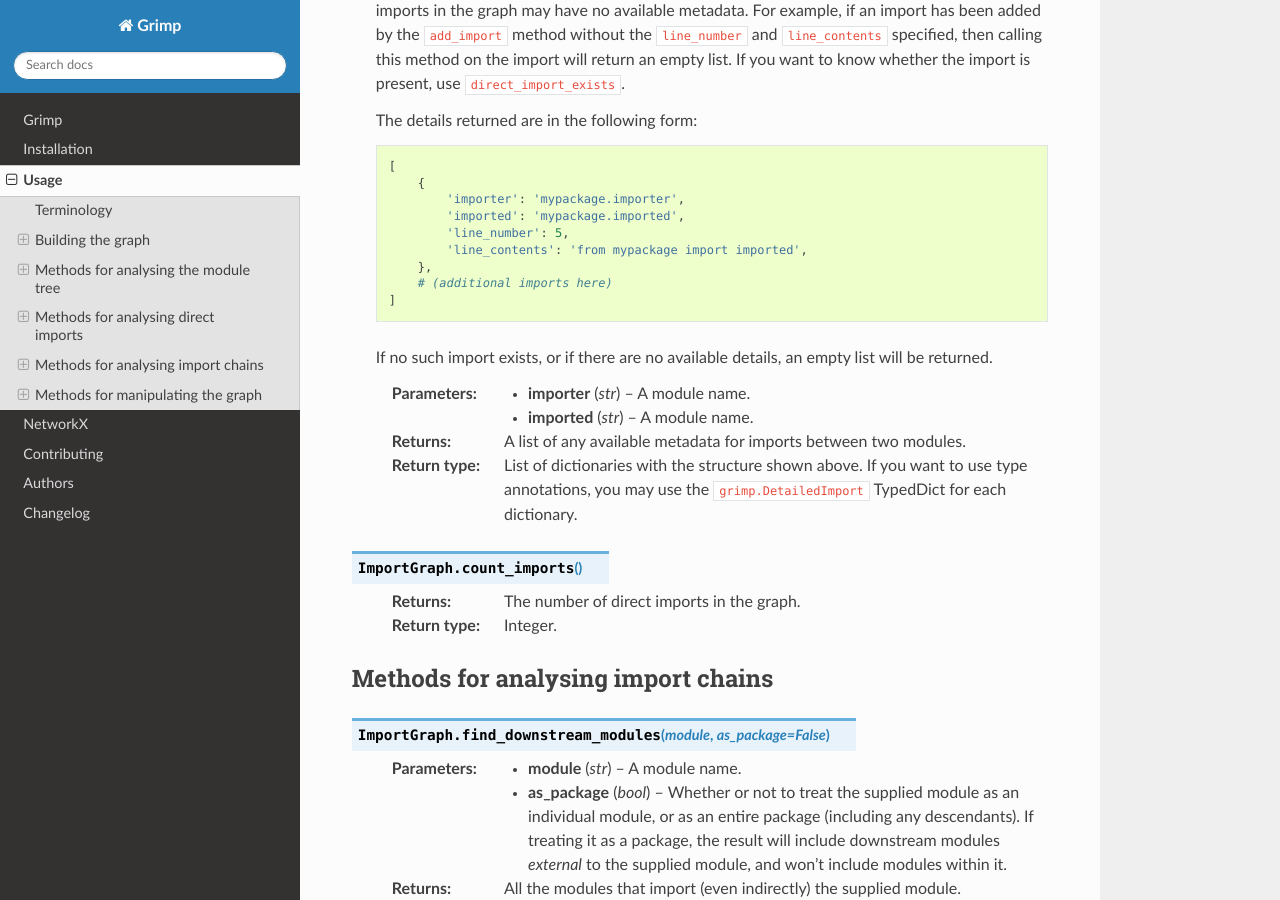
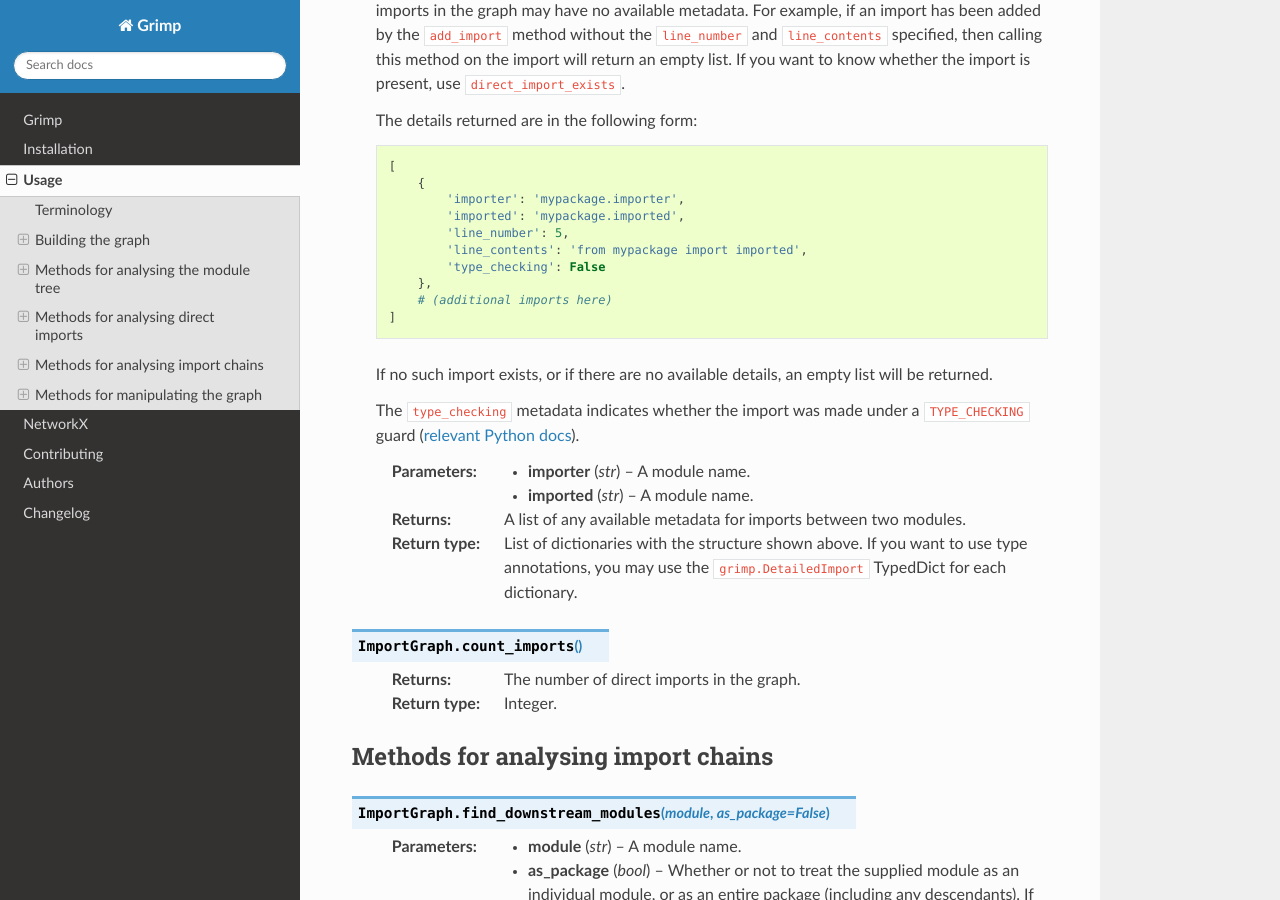
Before and after one commit to seddonym/grimp, a Sphinx documentation site: the page built from docs/usage.rst, in a window 1280 px wide and 900 px high, scrolled down 3240 px. Built offline with Sphinx 7.4.7 and the Read the Docs theme 2.0.0, drawn with Linux system fonts in a browser that asks for light colours.

Commit message:
Update documentation

```diff
--- a/CHANGELOG.rst
+++ b/CHANGELOG.rst
@@ -1,6 +1,11 @@
 
 Changelog
 =========
+
+latest
+------
+
+* Add type_checking metadata to get_import_details.
 
 2.2 (2023-1-5)
 --------------
--- a/README.rst
+++ b/README.rst
@@ -75,6 +75,7 @@ You may now use the graph object to analyse the package. Some examples::
             'imported': 'somepackage.baz',
             'line_number': 5,
             'line_contents': 'from . import baz',
+            'type_checking': False
         },
     ]
 
--- a/docs/usage.rst
+++ b/docs/usage.rst
@@ -149,11 +149,14 @@ Methods for analysing direct imports
                 'imported': 'mypackage.imported',
                 'line_number': 5,
                 'line_contents': 'from mypackage import imported',
+                'type_checking': False
             },
             # (additional imports here)
         ]
 
     If no such import exists, or if there are no available details, an empty list will be returned.
+
+    The ``type_checking`` metadata indicates whether the import was made under a ``TYPE_CHECKING`` guard (`relevant Python docs`_).
 
     :param str importer: A module name.
     :param str imported: A module name.
@@ -165,6 +168,8 @@ Methods for analysing direct imports
 
     :return: The number of direct imports in the graph.
     :rtype: Integer.
+
+.. _relevant Python docs: https://docs.python.org/3/library/typing.html#typing.TYPE_CHECKING
 
 Methods for analysing import chains
 -----------------------------------
```
Also changed, not shown: 1 other file.
